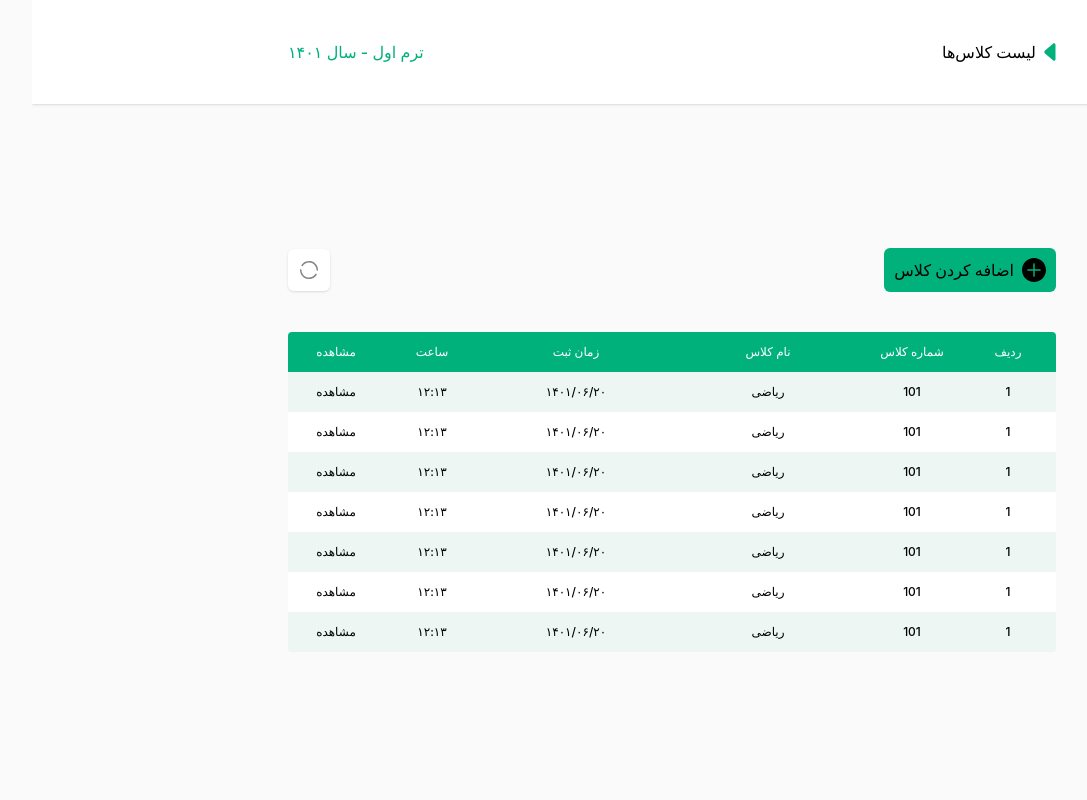
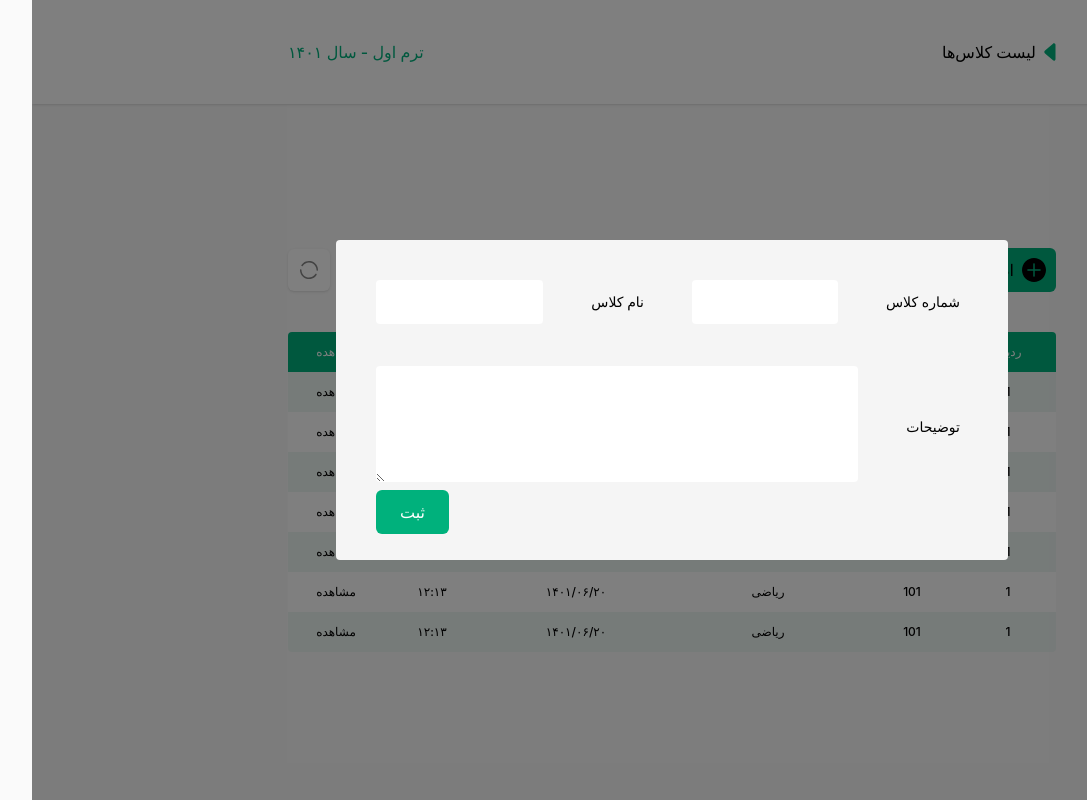
Before and after one commit to alimatinfar/favin-test, a Next.js app: page / in a window 1280 px wide. Shown: the whole page, without its empty margins (59-1146 px from the left). Built offline with nearby package versions, Linux system fonts and the light colour scheme.

Commit message:
implement ClassFormModal.tsx

```diff
--- /dev/null
+++ b/components/UI/Input/Input.tsx
@@ -0,0 +1,68 @@
+import Typography from "../Typography/Typography";
+import {FieldError, FieldErrorsImpl, Merge} from "react-hook-form";
+
+type Props = {
+  label?: string,
+  value?: string | number,
+  defaultValue?: string | number,
+  placeholder?: string,
+  register?: (name: string, options: object) => void,
+  name?: string,
+  options?: object,
+  errorMessage?: string | FieldError | Merge<FieldError, FieldErrorsImpl<any>> | undefined,
+  onChange?: (e:any) => void,
+  isTextArea?: boolean,
+}
+
+function Input(
+  {label, value, defaultValue, placeholder, isTextArea,
+    register, name, options, errorMessage, onChange}: Props
+) {
+
+  const inputClassName = `py-2.5 px-4 rounded w-full outline-none duration-300
+   border-none hover:border-gray-300 focus:border-gray-400`
+
+  return (
+    <>
+      <div className='flex items-center space-x-10 space-x-reverse relative w-full mb-0.5'>
+        <label className='px-2'>
+          <Typography size='sm'>
+            {label}
+          </Typography>
+        </label>
+        <div className='flex-1'>
+          {isTextArea ? (
+            <textarea
+              {...(register ? register(name!, options!) : {})}
+              {...(onChange ? {onChange: onChange} : {})}
+              {...(value && {value: value})}
+              autoComplete="off"
+              {...(defaultValue && {defaultValue: defaultValue})}
+              placeholder={placeholder}
+              className={inputClassName}
+              rows="4"
+            />
+          ) : (
+            <input
+              {...(register ? register(name!, options!) : {})}
+              {...(onChange ? {onChange: onChange} : {})}
+              {...(value && {value: value})}
+              autoComplete="off"
+              {...(defaultValue && {defaultValue: defaultValue})}
+              placeholder={placeholder}
+              className={inputClassName}
+            />
+          )}
+        </div>
+
+      </div>
+      {errorMessage && (
+        <Typography size='xs' className='text-red-500'>
+          {errorMessage.toString()}
+        </Typography>
+      )}
+    </>
+  );
+}
+
+export default Input;
--- /dev/null
+++ b/components/UI/Modal/Modal.tsx
@@ -0,0 +1,22 @@
+import {ReactNode} from "react";
+
+type ModalProps = {
+  open: boolean,
+  onClose: () => void,
+  children?: ReactNode,
+}
+
+function Modal({open, onClose, children}: ModalProps) {
+  return (
+    <>
+      <div onClick={onClose}
+           className={`bg-black/50 fixed inset w-screen h-screen top-0 right-0 ${!open && 'hidden'}`}></div>
+      <div className={`fixed bottom-0 right-0 origin-bottom md:origin-center md:inset-0 m-auto w-full max-w-2xl
+       bg-custom-gray-2 rounded h-80 z-50 duration-200 p-10 ${!open && 'opacity-0 scale-95 invisible'}`}>
+        {children}
+      </div>
+    </>
+  );
+}
+
+export default Modal;
--- /dev/null
+++ b/components/pages/Home/ClassForm/ClassForm.tsx
@@ -0,0 +1,25 @@
+import ClassNumberField from "./ClassNumberField";
+import ClassNameField from "./ClassNameField";
+import DescriptionField from "./DescriptionField";
+import Button from "../../../UI/Button/Button";
+
+function ClassForm({}) {
+  return (
+    <form className='flex flex-col justify-between h-full'>
+      <div>
+        <div className='flex items-center justify-between mb-10  space-x-10 space-x-reverse'>
+          <ClassNumberField />
+          <ClassNameField />
+        </div>
+
+        <DescriptionField />
+      </div>
+
+      <div className='flex justify-end'>
+        <Button className='px-6'>ثبت</Button>
+      </div>
+    </form>
+  );
+}
+
+export default ClassForm;
--- /dev/null
+++ b/components/pages/Home/ClassForm/ClassFormModal.tsx
@@ -0,0 +1,19 @@
+import React, {useState} from 'react';
+import Modal from "../../../UI/Modal/Modal";
+import ClassForm from "./ClassForm";
+
+function ClassFormModal({}) {
+  const [open, setOpen] = useState<boolean>(true)
+
+  function closeHandler() {
+    setOpen(false)
+  }
+
+  return (
+    <Modal onClose={closeHandler} open={open}>
+      <ClassForm />
+    </Modal>
+  );
+}
+
+export default ClassFormModal;
--- /dev/null
+++ b/components/pages/Home/ClassForm/ClassNameField.tsx
@@ -0,0 +1,21 @@
+import {FormFieldType} from "../../../../types/FormFieldType";
+import Input from "../../../UI/Input/Input";
+
+function ClassNameField({register, errorMessage}: FormFieldType) {
+  return (
+    <Input
+      register={register}
+      errorMessage={errorMessage}
+      name='className'
+      label='نام کلاس'
+      options={{
+        required: {
+          value: true,
+          message: "این فیلد اجباریست"
+        },
+      }}
+    />
+  );
+}
+
+export default ClassNameField;
--- /dev/null
+++ b/components/pages/Home/ClassForm/ClassNumberField.tsx
@@ -0,0 +1,21 @@
+import {FormFieldType} from "../../../../types/FormFieldType";
+import Input from "../../../UI/Input/Input";
+
+function ClassNumberField({register, errorMessage}: FormFieldType) {
+  return (
+    <Input
+      register={register}
+      errorMessage={errorMessage}
+      name='classNumber'
+      label='شماره کلاس'
+      options={{
+        required: {
+          value: true,
+          message: "این فیلد اجباریست"
+        },
+      }}
+    />
+  );
+}
+
+export default ClassNumberField;
--- /dev/null
+++ b/components/pages/Home/ClassForm/DescriptionField.tsx
@@ -0,0 +1,22 @@
+import {FormFieldType} from "../../../../types/FormFieldType";
+import Input from "../../../UI/Input/Input";
+
+function ClassNumberField({register, errorMessage}: FormFieldType) {
+  return (
+    <Input
+      isTextArea={true}
+      register={register}
+      errorMessage={errorMessage}
+      name='description'
+      label='توضیحات'
+      options={{
+        required: {
+          value: true,
+          message: "این فیلد اجباریست"
+        },
+      }}
+    />
+  );
+}
+
+export default ClassNumberField;
--- a/components/pages/Home/ClassList.tsx
+++ b/components/pages/Home/ClassList.tsx
@@ -1,6 +1,7 @@
 import AddClassButton from "./AddClassButton";
 import RefreshButton from "./RefreshButton";
 import TableList from "../../UI/TableList/TableList";
+import ClassFormModal from "./ClassForm/ClassFormModal";
 
 const headers = [
   'ردیف', 'شماره کلاس', 'نام کلاس', 'زمان ثبت', 'ساعت', 'مشاهده'
@@ -32,6 +33,8 @@ function ClassList({}) {
       </div>
 
       <TableList gridClass={gridClass} headers={headers} content={content} />
+
+      <ClassFormModal />
     </>
   );
 }
--- a/package.json
+++ b/package.json
@@ -11,7 +11,8 @@
   "dependencies": {
     "next": "12.3.0",
     "react": "18.2.0",
-    "react-dom": "18.2.0"
+    "react-dom": "18.2.0",
+    "react-hook-form": "^7.35.0"
   },
   "devDependencies": {
     "@types/node": "18.7.16",
--- a/tailwind.config.js
+++ b/tailwind.config.js
@@ -9,6 +9,7 @@ module.exports = {
     extend: {
       colors: {
         'custom-gray': '#FAFAFA',
+        'custom-gray-2': '#F5F5F5',
         'primary': '#00B17C',
       }
     },
--- /dev/null
+++ b/types/FormFieldType.ts
@@ -0,0 +1,6 @@
+import {DeepRequired, FieldError, FieldErrorsImpl, Merge} from "react-hook-form";
+
+export type FormFieldType = {
+  register?: (name: string, options: object) => void,
+  errorMessage?: string | FieldError | Merge<FieldError, FieldErrorsImpl<any>> | undefined
+}
```
Also changed, not shown: 1 other file (tests, documents, lock files or other folders).
